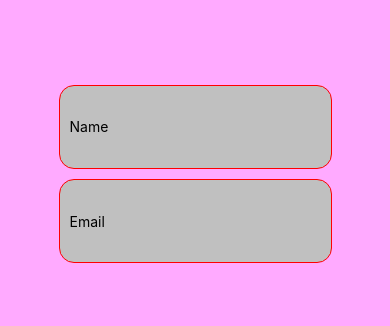
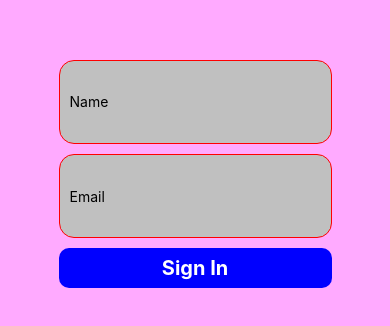
Before and after one commit to Asmatchd/FirstApp, a React Native app: screen / in a window 390 px wide. Shown: the part 248-574 px from the top of the page. Built offline with nearby package versions, Linux system fonts and the light colour scheme.

Commit message:
state and button

```diff
--- a/src/InputField.js
+++ b/src/InputField.js
@@ -1,8 +1,12 @@
 /* eslint-disable react-native/no-inline-styles */
 import React, {Component} from 'react';
-import {View, Text, TextInput} from 'react-native';
+import {View, Text, TextInput, TouchableOpacity} from 'react-native';
 
 export class InputField extends Component {
+  state = {
+    firstText: '',
+  };
+
   //   secondInput = () => (
   //     <TextInput
   //       style={{
@@ -64,6 +68,33 @@ export class InputField extends Component {
           //   placeholderTextColor={'white'}
         />
 
+        {/* this is button */}
+
+        <TouchableOpacity
+          // onPress={() => console.warn('Study')}
+          onPress={() => this.setState({firstText: 'Button pressed'})}
+          style={{
+            backgroundColor: 'blue',
+            width: '70%',
+            height: 40,
+            alignItems: 'center',
+            justifyContent: 'center',
+            marginTop: 10,
+            borderRadius: 10,
+          }}>
+          <Text
+            style={{
+              fontSize: 20,
+              fontWeight: 'bold',
+              // fontStyle: 'italic',
+              color: '#fff',
+            }}>
+            Sign In
+          </Text>
+        </TouchableOpacity>
+
+        {/* First text from state */}
+        <Text>{this.state.firstText}</Text>
         {/* {this.secondInput()} */}
       </View>
     );
```
